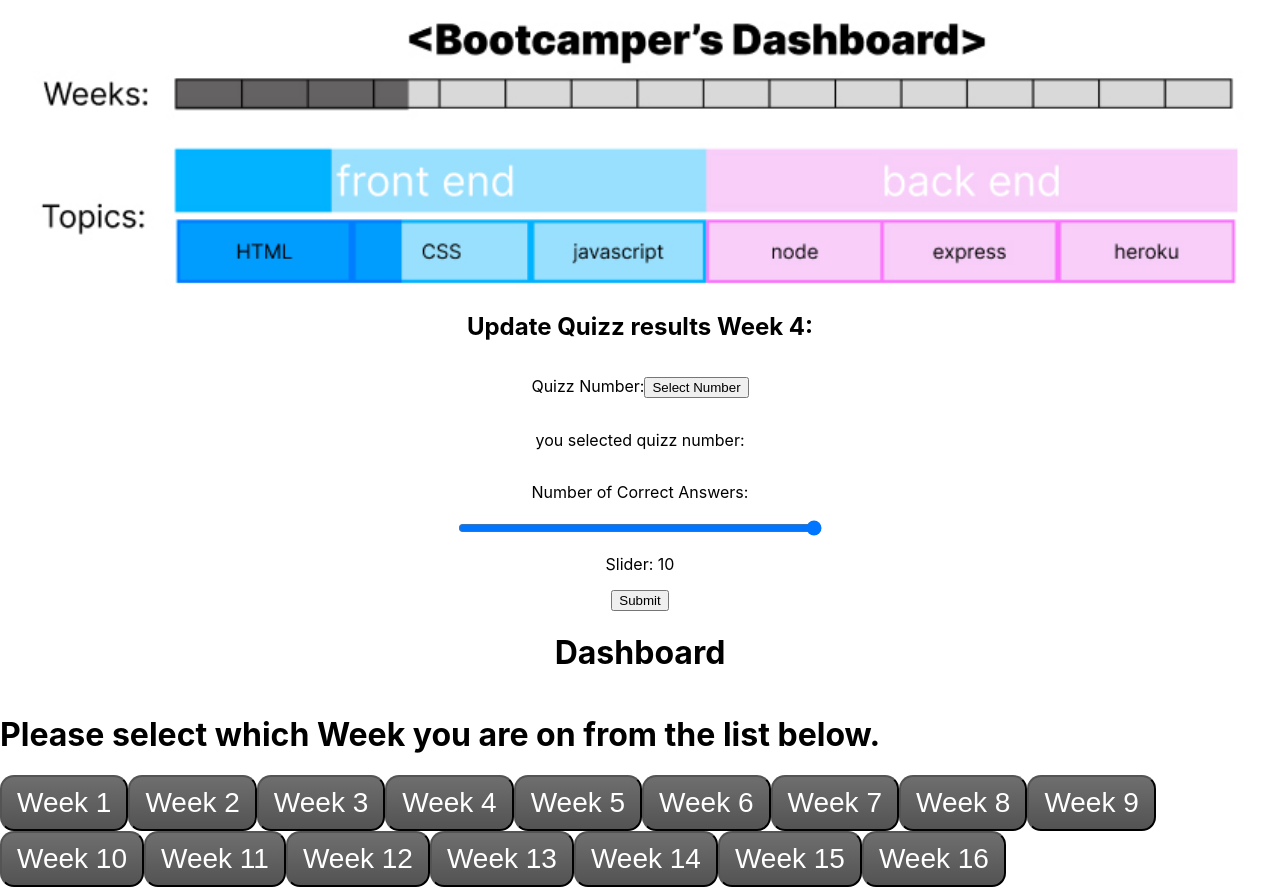
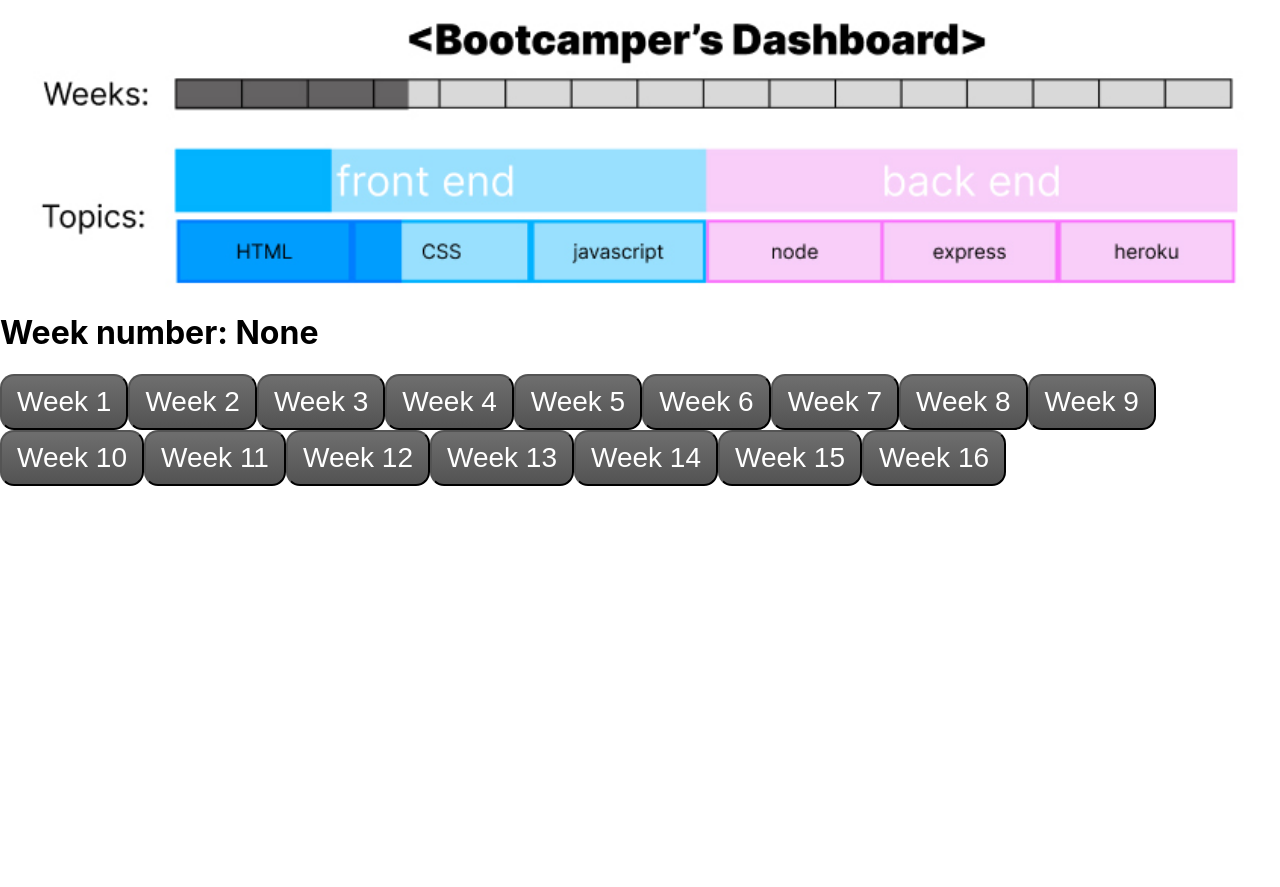
Before and after one commit to SchoolOfCode/w9_frontend-project-magic-room-32, a React (Create React App) app in the folder front/: page / in a window 1280 px wide. After the commit the page ends 800 px from the top, so only its background shows below. Built offline with nearby package versions, Linux system fonts and the light colour scheme.

Commit message:
buttons together

```diff
--- a/front/src/components/App/App.js
+++ b/front/src/components/App/App.js
@@ -21,7 +21,7 @@ function App() {
 
 
 
-    <h1>Dashboard</h1>
+
 
 <EachWeek></EachWeek>
 
--- a/front/src/components/Buttons/buttons.css
+++ b/front/src/components/Buttons/buttons.css
@@ -415,3 +415,19 @@
     font-size: 28px;
     padding: 10px 15px;
 }
+
+
+
+
+
+.week {
+    background: linear-gradient(to bottom, #6d6d6d 5%, #535353 100%);
+    background-color: #6d6d6d;
+    border-radius: 14px;
+    display: inline-block;
+    cursor: pointer;
+    color: #ffffff;
+    font-family: Arial;
+    font-size: 28px;
+    padding: 10px 15px;
+}
--- a/front/src/components/Buttons/eachWeek.js
+++ b/front/src/components/Buttons/eachWeek.js
@@ -2,11 +2,66 @@ import React from "react";
 import "./buttons.css";
 import Buttons from "./buttons";
 
+import {useState} from 'react';
+
+
+
+
+
+
+
+
 export default function EachWeek() {
+
+    const [weekNumber, setWeekNumber] = useState('None');
+
+    let weeks =[];
+    for(let i=1; i<=16; i++) {
+        weeks.push(i);
+    }
+
+
+
+
+
+
+
+
+
+    function handleWeekClick(event) {
+        let quizzInput= document.querySelector('#quizzInput');
+        quizzInput.style.display = 'flex';
+        console.log(event.target.id);
+        setWeekNumber(event.target.id);
+    }
+
+
+
+
+
+
     return (
         <div>
-            <h1>Please select which Week you are on from the list below.</h1>
-        <button onClick={() => Buttons} className="week1"> Week 1 </button>
+            <h1>Week number: {weekNumber}</h1>
+
+
+            {
+
+
+
+                weeks.map((week, index)=> {
+                    return <button className="week" id={index+1} onClick={handleWeekClick}>Week {week}</button>
+                })
+
+
+
+
+
+
+
+            }
+
+        {/* <button onClick={() => Buttons} className="week1"> Week 1 </button>
         <button onClick={() => console.log("click")} className="week2"> Week 2 </button>
         <button className="week3"> Week 3 </button>
         <button className="week4"> Week 4 </button>
@@ -21,7 +76,11 @@ export default function EachWeek() {
         <button className="week13"> Week 13 </button>
         <button className="week14"> Week 14 </button>
         <button className="week15"> Week 15 </button>
-        <button className="week16"> Week 16 </button>
+        <button className="week16"> Week 16 </button> */}
+
+
+
+
 
         </div>
     )
--- a/front/src/components/QuizzInput/quizzInput.css
+++ b/front/src/components/QuizzInput/quizzInput.css
@@ -1,9 +1,13 @@
 
 #quizzInput {
+    display: none;
+
+/*
+
     display: flex;
     flex-direction: column;
 
-    align-items: center;
+    align-items: center; */
 
 
 
--- a/front/src/components/QuizzInput/quizzInput.js
+++ b/front/src/components/QuizzInput/quizzInput.js
@@ -114,7 +114,8 @@ function handleSliderChange() {
 
 
     return (<div id='quizzInput'>
-<h2>Update Quizz results Week 4:</h2>
+
+
 
 
 
```
